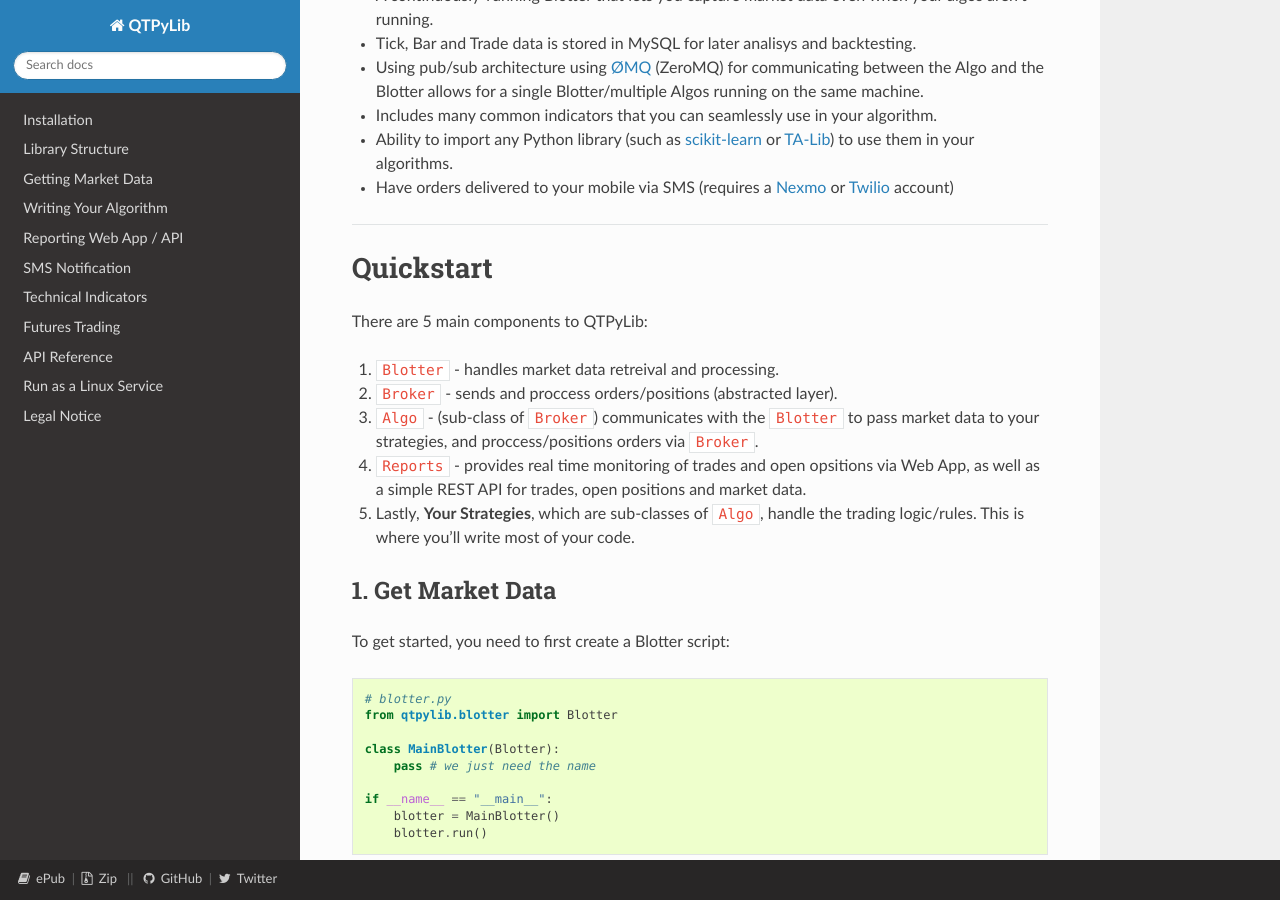
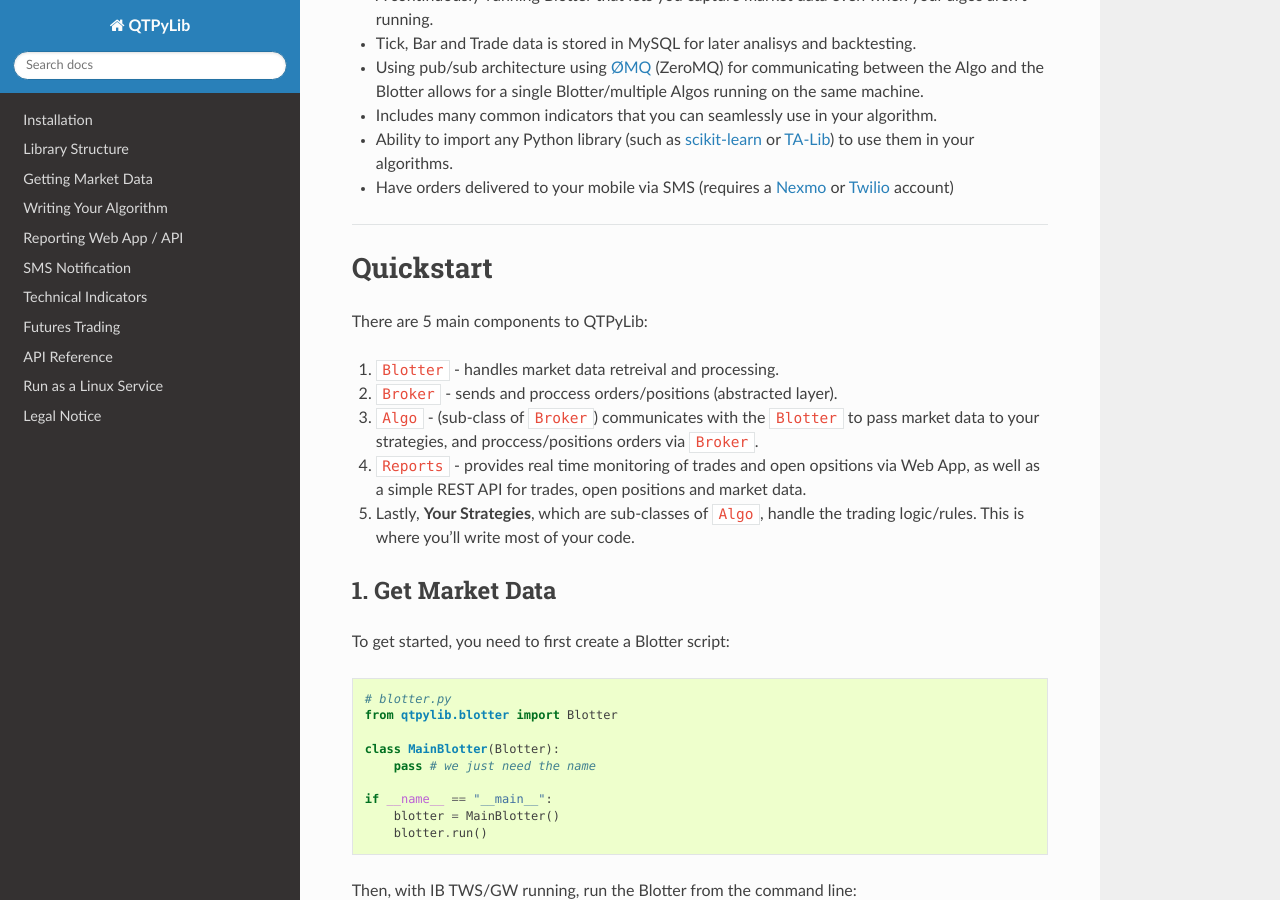
Before and after one commit to ranaroussi/qtpylib, a Sphinx documentation site: the page built from docs/source/index.rst, in a window 1280 px wide and 900 px high, scrolled down 600 px. Built offline with Sphinx 7.4.7 and the Read the Docs theme 2.0.0, drawn with Linux system fonts in a browser that asks for light colours; part of the change alters nothing that is shown.

```diff
--- a/docs/source/_static/custom.js
+++ b/docs/source/_static/custom.js
@@ -1,7 +1,21 @@
-window.onload=function(){
+window.onload = function() {
+
+  // readthedocs
   if (window.location.href.indexOf('en/latest') !== -1) return
 
-// add the place holder
+  // own domain?
+  var domain = document.domain || '';
+  if (domain.indexOf('qtpylib') !== -1) {
+
+    // google analytics
+    (function(i,s,o,g,r,a,m){i['GoogleAnalyticsObject']=r;i[r]=i[r]||function(){
+      (i[r].q=i[r].q||[]).push(arguments)},i[r].l=1*new Date();a=s.createElement(o),
+      m=s.getElementsByTagName(o)[0];a.async=1;a.src=g;m.parentNode.insertBefore(a,m)
+    })(window,document,'script','https://www.google-analytics.com/analytics.js','ga');
+    ga('create', 'UA-82818340-1', 'auto');
+    ga('send', 'pageview');
+
+    // decorate sidebar
     $('.wy-side-scroll').after('<div id="side-ext"></div>');
     $('#side-ext').append('<a target="_new" href="https://github.com/ranaroussi/qtpylib/raw/master/docs/build/epub/QTPyLib.epub" class="fa fa-book">ePub</a>');
     $('#side-ext').append(' &nbsp;|&nbsp; ');
@@ -11,3 +25,5 @@ $('#side-ext').append('<a target="_new" href="https://github.com/ranaroussi/qtpy
     $('#side-ext').append(' &nbsp;|&nbsp; ');
     $('#side-ext').append('<a target="_new" href="https://twitter.com/aroussi" class="fa fa-twitter">Twitter</a>');
   }
+
+}
--- a/docs/source/_templates/layout.html
+++ b/docs/source/_templates/layout.html
@@ -5,5 +5,5 @@
 {% set css_files = css_files + ['_static/custom.css?14.19'] %}
 
 {%- block extrahead %}
-<script type="text/javascript" src="{{ pathto("_static/custom.js?1.11", True) }}"></script>
+<script type="text/javascript" src="{{ pathto("_static/custom.js?1.12", True) }}"></script>
 {% endblock %}
```
Also changed, not shown: 2 other files. Lines whose indentation alone changed are shown as unchanged.
